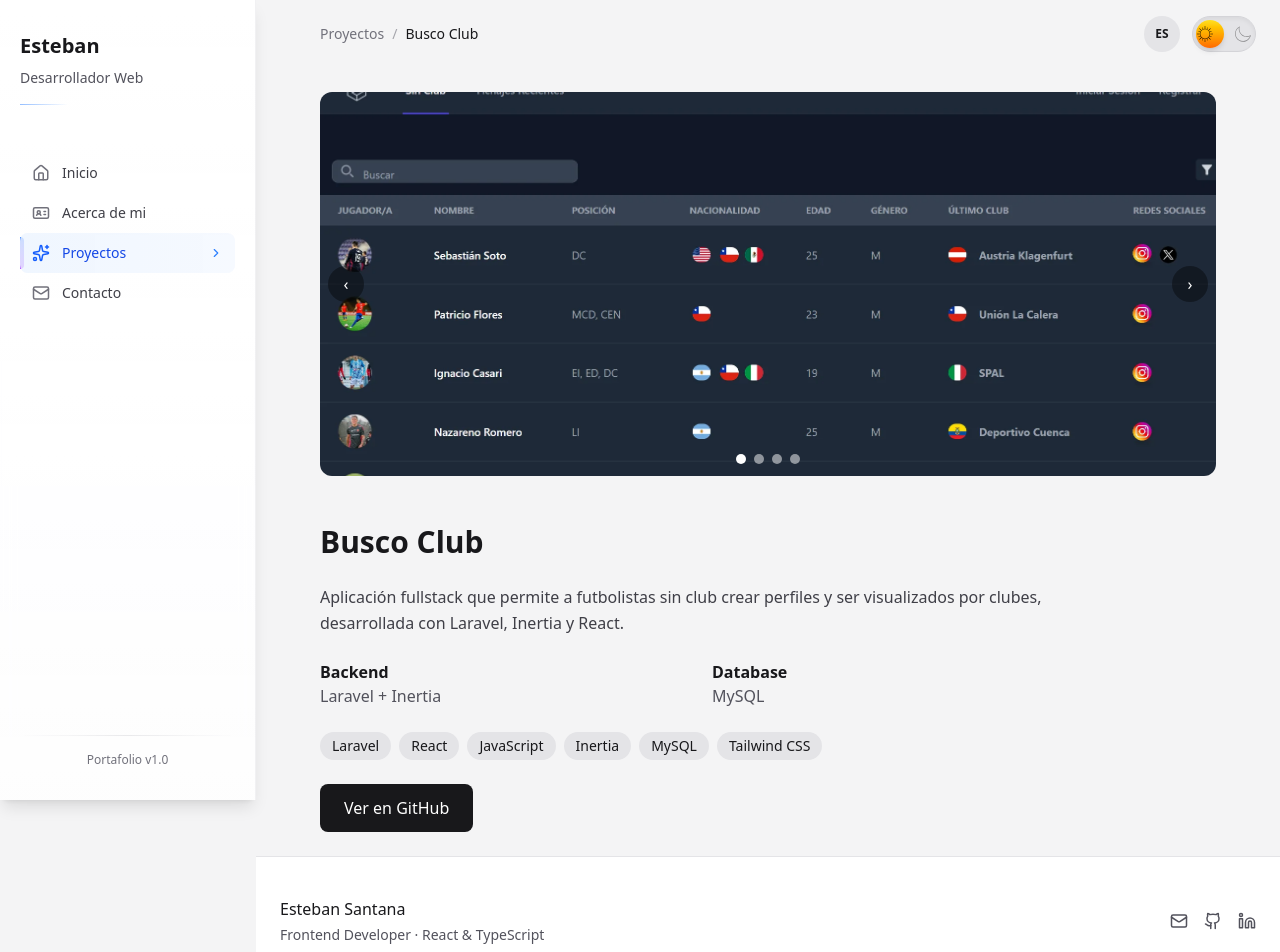
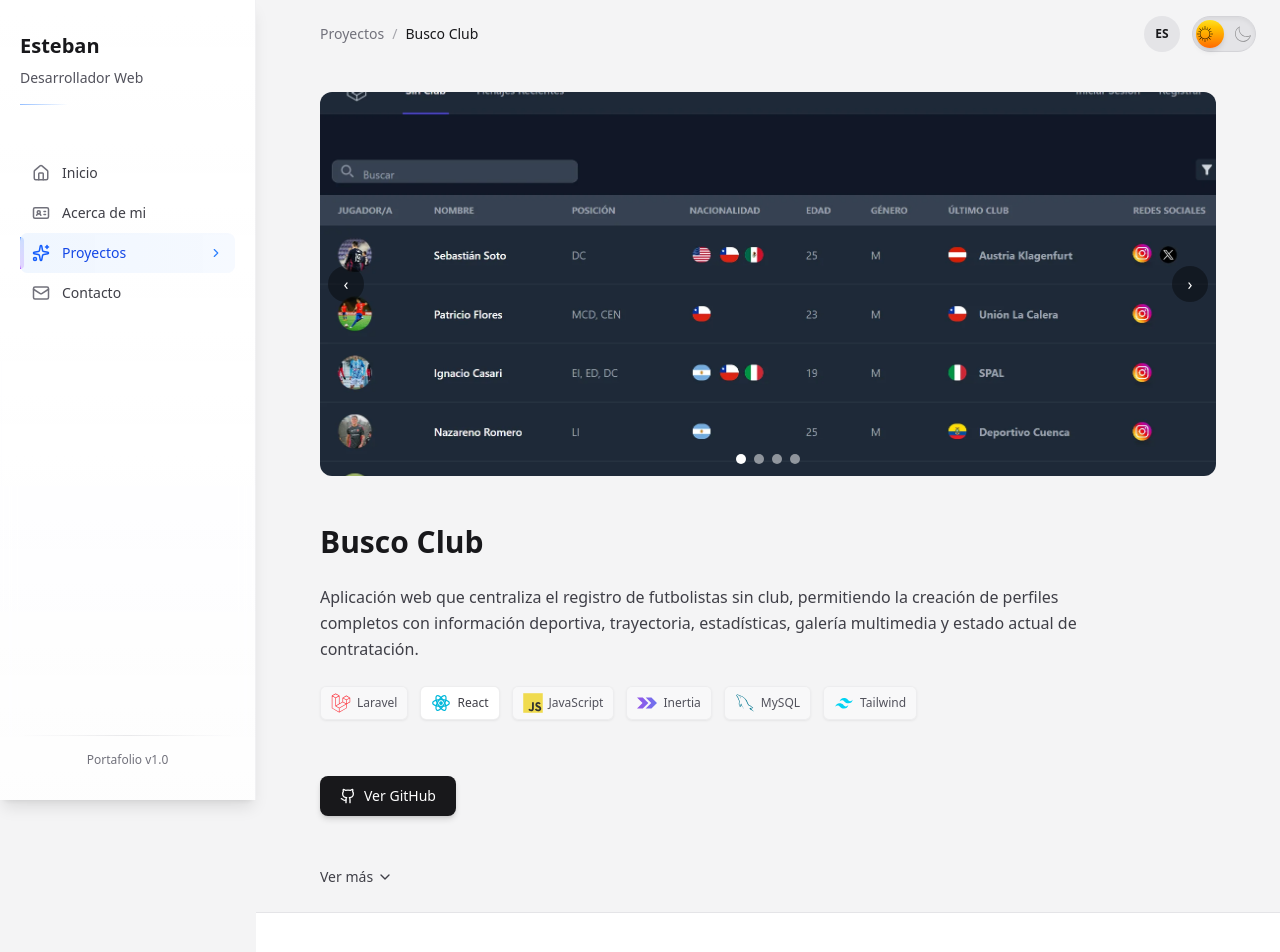
Before and after one commit to bsantanag95/proyecto_portafolio, a React (Vite) app: page /projects/busco-club in a window 1280 px wide. Shown: the top 952 px of the page. Built offline with nearby package versions, Linux system fonts and the light colour scheme.

Commit message:
refactor: extract GithubButton component and improve project CTA logic

```diff
--- a/src/components/Projects/ProjectInfo.tsx
+++ b/src/components/Projects/ProjectInfo.tsx
@@ -1,4 +1,7 @@
 import type { Project } from "../../types/projects";
+import { StackBadge } from "../Stack";
+import { useLanguage } from "../../hooks/useLanguage";
+import GitHubButton from "../ui/GitHubButton";
 
 interface Props {
   project: Project;
@@ -6,6 +9,7 @@ interface Props {
 }
 
 const ProjectInfo = ({ project, language }: Props) => {
+  const { t } = useLanguage();
   return (
     <div className="space-y-6 max-w-3xl">
       {/* Title */}
@@ -17,7 +21,7 @@ const ProjectInfo = ({ project, language }: Props) => {
       </p>
 
       {/* Tech info */}
-      <div className="grid gap-4 sm:grid-cols-2">
+      {/* <div className="grid gap-4 sm:grid-cols-2">
         <div>
           <h4 className="font-semibold">Backend</h4>
           <p className="text-zinc-600 dark:text-zinc-400">{project.backend}</p>
@@ -29,39 +33,17 @@ const ProjectInfo = ({ project, language }: Props) => {
             {project.database ?? "—"}
           </p>
         </div>
-      </div>
+      </div> */}
 
       {/* Stack */}
-      <ul className="flex flex-wrap gap-2">
+      <ul className="flex flex-wrap items-center gap-2 sm:gap-3">
         {project.stack.map((tech) => (
-          <li
-            key={tech}
-            className="
-              rounded-full px-3 py-1 text-sm
-              bg-zinc-200 dark:bg-zinc-800
-            "
-          >
-            {tech}
-          </li>
+          <StackBadge key={tech} tech={tech} />
         ))}
       </ul>
 
       {/* GitHub */}
-      <a
-        href={project.github}
-        target="_blank"
-        rel="noopener noreferrer"
-        className="
-    inline-flex justify-center
-    w-full sm:w-auto
-    rounded-lg px-6 py-3
-    bg-zinc-900 text-white
-    dark:bg-zinc-100 dark:text-zinc-900
-    hover:opacity-90 transition
-  "
-      >
-        Ver en GitHub
-      </a>
+      <GitHubButton href={project.github} label={t.home.viewGithub} />
     </div>
   );
 };
--- /dev/null
+++ b/src/components/common/ExpandableDescription.tsx
@@ -0,0 +1,86 @@
+import { useState } from "react";
+import { motion, AnimatePresence, useReducedMotion } from "framer-motion";
+import { ChevronDown } from "lucide-react";
+import { useLanguage } from "../../hooks/useLanguage";
+
+interface ExpandableDescriptionProps {
+  title?: string;
+  content: string;
+}
+
+const ExpandableDescription = ({
+  title,
+  content,
+}: ExpandableDescriptionProps) => {
+  const [isOpen, setIsOpen] = useState(false);
+  const reduceMotion = useReducedMotion();
+  const { language } = useLanguage();
+
+  return (
+    <div className="space-y-3">
+      <button
+        type="button"
+        onClick={() => setIsOpen((prev) => !prev)}
+        aria-expanded={isOpen}
+        className="
+          inline-flex items-center gap-1
+          text-sm font-medium
+          text-zinc-700 dark:text-zinc-300
+          hover:text-zinc-900 dark:hover:text-zinc-100
+          transition cursor-pointer
+        "
+      >
+        {isOpen
+          ? language === "es"
+            ? "Ver menos"
+            : "Show less"
+          : language === "es"
+            ? "Ver más"
+            : "Show more"}
+        <ChevronDown
+          className={`
+            h-4 w-4 transition-transform
+            ${isOpen ? "rotate-180" : ""}
+          `}
+        />
+      </button>
+
+      <AnimatePresence initial={false}>
+        {isOpen && (
+          <motion.div
+            key="content"
+            initial={{
+              height: 0,
+              opacity: 0,
+            }}
+            animate={{
+              height: "auto",
+              opacity: 1,
+            }}
+            exit={{
+              height: 0,
+              opacity: 0,
+            }}
+            transition={{
+              duration: reduceMotion ? 0 : 0.35,
+              ease: "easeInOut",
+            }}
+            className="overflow-hidden"
+          >
+            {title && (
+              <h4 className="mt-2 font-semibold text-sm text-zinc-800 dark:text-zinc-200">
+                {title}
+              </h4>
+            )}
+
+            <p className="mt-2 text-sm leading-relaxed text-zinc-600 dark:text-zinc-400">
+              {content}
+            </p>
+          </motion.div>
+        )}
+      </AnimatePresence>
+    </div>
+  );
+};
+
+export default ExpandableDescription;
--- /dev/null
+++ b/src/components/ui/GitHubButton.tsx
@@ -0,0 +1,48 @@
+import { GitHubIcon } from "../icons";
+
+interface GitHubButtonProps {
+  href?: string;
+  label: string;
+}
+
+const GitHubButton = ({ href, label }: GitHubButtonProps) => {
+  return (
+    <a
+      href={href}
+      target="_blank"
+      rel="noopener noreferrer"
+      aria-label={label}
+      className="
+group mt-8 inline-flex self-center items-center gap-2
+    rounded-lg
+    px-6 py-3 sm:px-5 sm:py-2.5
+    text-sm font-medium
+
+    bg-zinc-900 text-white
+    shadow-md shadow-zinc-900/15
+
+    transition-all duration-300
+    hover:-translate-y-0.5
+    hover:bg-zinc-800
+    hover:shadow-lg hover:shadow-zinc-900/25
+
+    active:translate-y-0
+
+    dark:bg-zinc-100 dark:text-zinc-900
+    dark:hover:bg-zinc-200
+    dark:hover:shadow-zinc-100/20
+
+    focus:outline-none
+    focus-visible:ring-2 focus-visible:ring-zinc-400
+      "
+    >
+      <GitHubIcon
+        size={16}
+        className="transition-transform duration-300 group-hover:rotate-6 group-hover:scale-110"
+      />
+      {label}
+    </a>
+  );
+};
+
+export default GitHubButton;
--- a/src/data/projects.ts
+++ b/src/data/projects.ts
@@ -32,8 +32,8 @@ export const projects: Project[] = [
       en: "Platform for football players without a club.",
     },
     description: {
-      es: "Aplicación fullstack que permite a futbolistas sin club crear perfiles y ser visualizados por clubes, desarrollada con Laravel, Inertia y React.",
-      en: "Fullstack application allowing football players without a club to create profiles and be discovered by clubs, built with Laravel, Inertia and React.",
+      es: "Aplicación web que centraliza el registro de futbolistas sin club, permitiendo la creación de perfiles completos con información deportiva, trayectoria, estadísticas, galería multimedia y estado actual de contratación.",
+      en: "Web application that centralizes the registration of unsigned football players, allowing the creation of complete profiles with sporting information, career history, statistics, multimedia galleries and current contract status.",
     },
     stack: [
       "Laravel",
@@ -52,7 +52,7 @@ export const projects: Project[] = [
       "/projects/busco-club/buscoclub3.webp",
       "/projects/busco-club/buscoclub4.webp",
     ],
-    github: "https://github.com/tu-usuario/busco-club",
+    github: "https://github.com/bsantanag95/busco_clubv1",
   },
 
   {
@@ -86,8 +86,8 @@ export const projects: Project[] = [
       en: "Management system with maps and database.",
     },
     description: {
-      es: "Sistema desarrollado con Laravel y Livewire para la gestión de unidades constructivas, integrando información geoespacial y persistencia en MySQL.",
-      en: "System built with Laravel and Livewire for managing construction units, integrating geospatial data and MySQL persistence.",
+      es: "Sistema web orientado a la gestión y catalogación de unidades constructivas, permitiendo organizar materiales y servicios asociados, y generar códigos únicos por catálogo según criterios configurables.",
+      en: "Web system focused on managing and cataloging construction units, allowing the organization of associated materials and services, and the generation of unique catalog codes based on configurable criteria.",
     },
     stack: ["Laravel", "Livewire", "MySQL", "Tailwind CSS"],
     backend: "Laravel",
@@ -99,7 +99,7 @@ export const projects: Project[] = [
       "/projects/gis/giscatalogo3.webp",
       "/projects/gis/giscatalogo4.webp",
     ],
-    github: "https://github.com/tu-usuario/gis-catalogo",
+    github: "https://github.com/bsantanag95/gis_catalogo",
   },
 
   {
@@ -133,8 +133,8 @@ export const projects: Project[] = [
       en: "Frontend application consuming an external API.",
     },
     description: {
-      es: "Aplicación desarrollada en React que consume la PokéAPI para mostrar información detallada de Pokémon, permitiendo búsqueda por nombre o número y visualización dinámica de datos.",
-      en: "React application that consumes the PokéAPI to display detailed Pokémon information, allowing search by name or number with dynamic data rendering.",
+      es: "Aplicación frontend que consume la PokéAPI para explorar información detallada de Pokémon, ofreciendo búsqueda por nombre o número y una visualización clara de datos en formato de tarjetas.",
+      en: "Frontend application that consumes the PokéAPI to explore detailed Pokémon information, offering search by name or number and a clear card-based data visualization.",
     },
     stack: ["React", "JavaScript", "Sass", "REST API"],
     backend: "PokéAPI (externa)",
@@ -146,6 +146,6 @@ export const projects: Project[] = [
       "/projects/pokedex/pokedex3.webp",
       "/projects/pokedex/pokedex4.webp",
     ],
-    github: "https://github.com/tu-usuario/pokedex",
+    github: "https://github.com/bsantanag95/react-api-pokemon",
   },
 ];
--- a/src/pages/Home/GitHubCta.tsx
+++ b/src/pages/Home/GitHubCta.tsx
@@ -1,9 +1,9 @@
 import {
   ReactIcon,
-  GitHubIcon,
   TailwindIcon,
   TypeScriptIcon,
 } from "../../components/icons";
+import GitHubButton from "../../components/ui/GitHubButton";
 import { useLanguage } from "../../hooks/useLanguage";
 
 function GithubCTA() {
@@ -100,41 +100,10 @@ function GithubCTA() {
       </div>
 
       {/* CTA */}
-      <a
+      <GitHubButton
         href="https://github.com/bsantanag95/proyecto_portafolio"
-        target="_blank"
-        rel="noopener noreferrer"
-        aria-label="Ver repositorio en GitHub"
-        className="
-    group mt-8 inline-flex self-center items-center gap-2
-    rounded-lg
-    px-6 py-3 sm:px-5 sm:py-2.5
-    text-sm font-medium
-
-    bg-zinc-900 text-white
-    shadow-md shadow-zinc-900/15
-
-    transition-all duration-300
-    hover:-translate-y-0.5
-    hover:bg-zinc-800
-    hover:shadow-lg hover:shadow-zinc-900/25
-
-    active:translate-y-0
-
-    dark:bg-zinc-100 dark:text-zinc-900
-    dark:hover:bg-zinc-200
-    dark:hover:shadow-zinc-100/20
-
-    focus:outline-none
-    focus-visible:ring-2 focus-visible:ring-zinc-400
-  "
-      >
-        <GitHubIcon
-          size={16}
-          className="transition-transform duration-300 group-hover:rotate-6 group-hover:scale-110"
-        />
-        {t.home.viewGithub}
-      </a>
+        label={t.home.viewGithub}
+      />
     </section>
   );
 }
--- a/src/pages/Projects/ProjectDetail.tsx
+++ b/src/pages/Projects/ProjectDetail.tsx
@@ -9,6 +9,7 @@ import {
   ProjectCarouselSkeleton,
   ProjectInfo,
 } from "../../components/Projects";
+import ExpandableDescription from "../../components/common/ExpandableDescription";
 
 const ProjectDetail = () => {
   const { slug } = useParams<{ slug: string }>();
@@ -34,13 +35,16 @@ const ProjectDetail = () => {
       exit={{ opacity: 0 }}
       transition={{ duration: shouldReduceMotion ? 0 : 0.4, ease: "easeInOut" }}
       className="
-  mx-auto
-  w-full max-w-6xl
-  px-4 sm:px-6 lg:px-8
-  space-y-8 sm:space-y-12
-"
+        mx-auto
+        w-full max-w-6xl
+        px-4 sm:px-6 lg:px-8
+        space-y-8 sm:space-y-12
+      "
     >
+      {/* Breadcrumb */}
       <ProjectBreadcrumb title={project.title[language]} />
+
+      {/* Carousel */}
       <div className="relative h-56 sm:h-80 md:h-96">
         <motion.div
           initial={{ opacity: 1 }}
@@ -57,7 +61,14 @@ const ProjectDetail = () => {
         />
       </div>
 
+      {/* Main info (title, intro, stack, CTA) */}
       <ProjectInfo project={project} language={language} />
+
+      {/* Expandable description */}
+      <ExpandableDescription
+        title={language === "es" ? "Detalles del proyecto" : "Project details"}
+        content={project.description[language]}
+      />
     </motion.section>
   );
 };
--- a/src/types/language.ts
+++ b/src/types/language.ts
@@ -1 +1 @@
-export type Language = 'es' | 'en';
+export type Language = "es" | "en";
```
